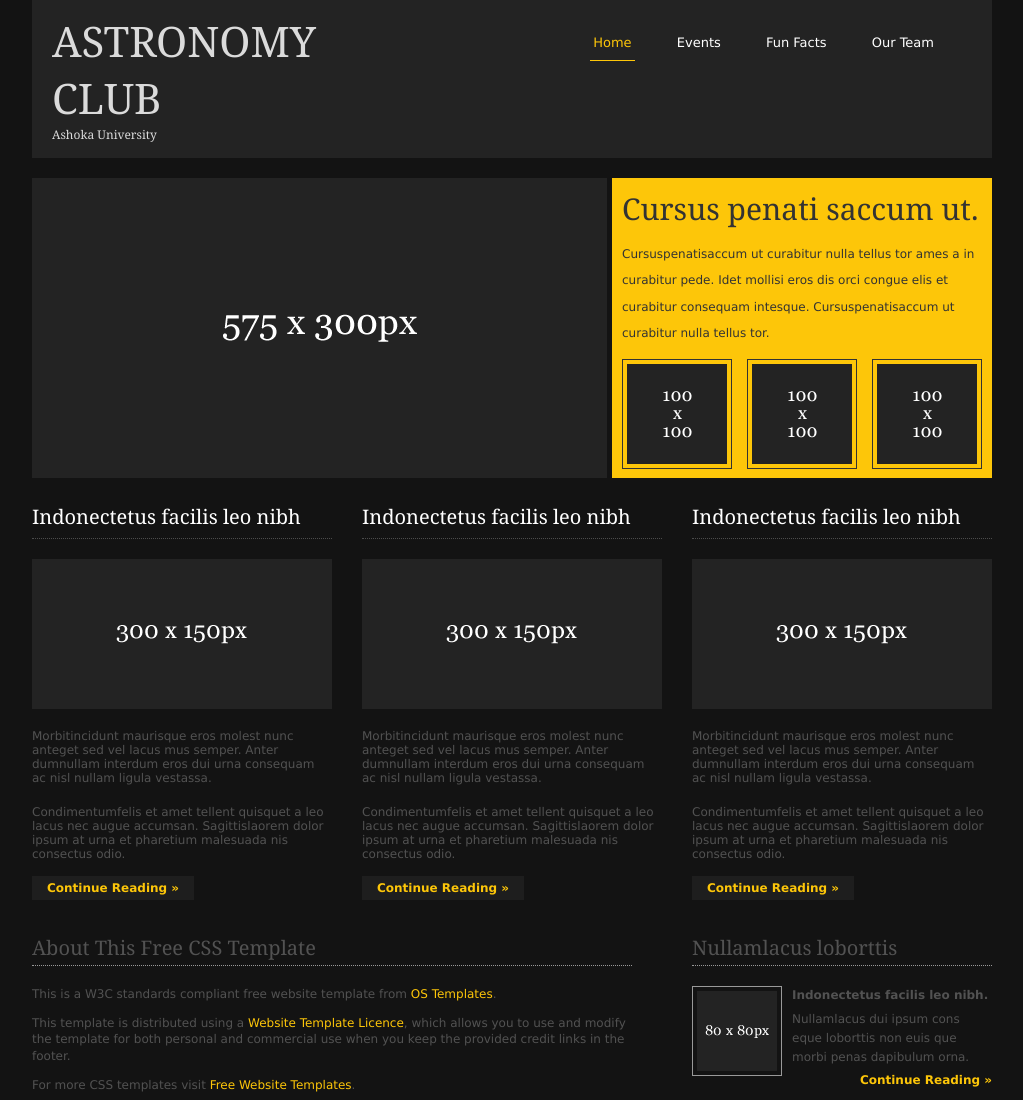
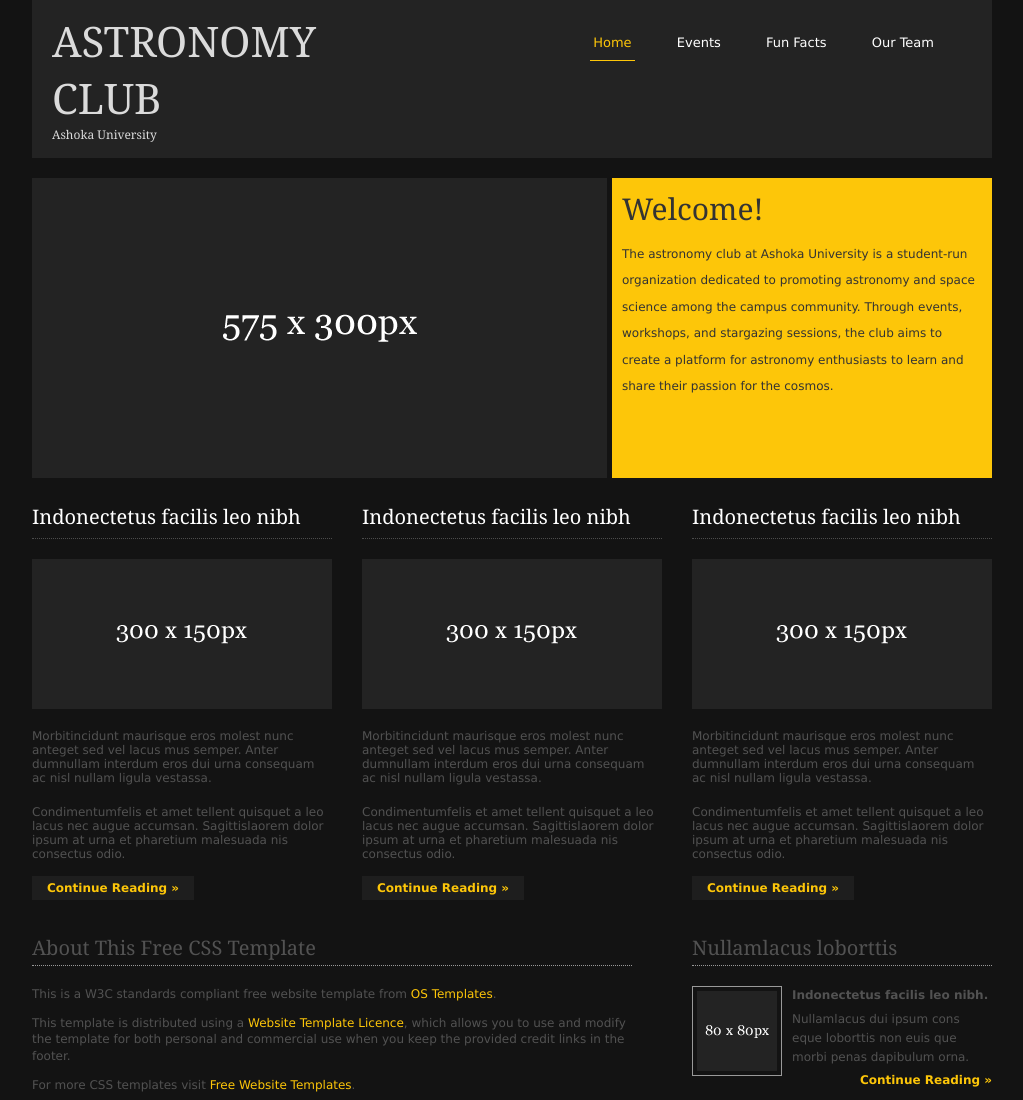
Before and after one commit to ashoka-astronomy/ashoka-astronomy.github.io, a plain HTML site: page index.html in a window 1280 px wide. Shown: the top 1100 px of the page, without its empty margins (128-1151 px from the left). Drawn offline with Linux system fonts and the light colour scheme.

Commit message:
Update index.html

```diff
--- a/index.html
+++ b/index.html
@@ -28,13 +28,8 @@
   <div id="latest">
     <div class="fl_left"><a href="#"><img src="images/demo/575x300.gif" alt="" /></a></div>
     <div class="fl_right">
-      <h2>Cursus penati saccum ut.</h2>
-      <p>Cursuspenatisaccum ut curabitur nulla tellus tor ames a in curabitur pede. Idet mollisi eros dis orci congue elis et curabitur consequam intesque. Cursuspenatisaccum ut curabitur nulla tellus tor.</p>
-      <ul>
-        <li><a href="#"><img src="images/demo/100x100.gif" alt="" /></a></li>
-        <li><a href="#"><img src="images/demo/100x100.gif" alt="" /></a></li>
-        <li class="last"><a href="#"><img src="images/demo/100x100.gif" alt="" /></a></li>
-      </ul>
+      <h2>Welcome!</h2>
+      <p>The astronomy club at Ashoka University is a student-run organization dedicated to promoting astronomy and space science among the campus community. Through events, workshops, and stargazing sessions, the club aims to create a platform for astronomy enthusiasts to learn and share their passion for the cosmos.</p>
     </div>
     <br class="clear" />
   </div>
```
